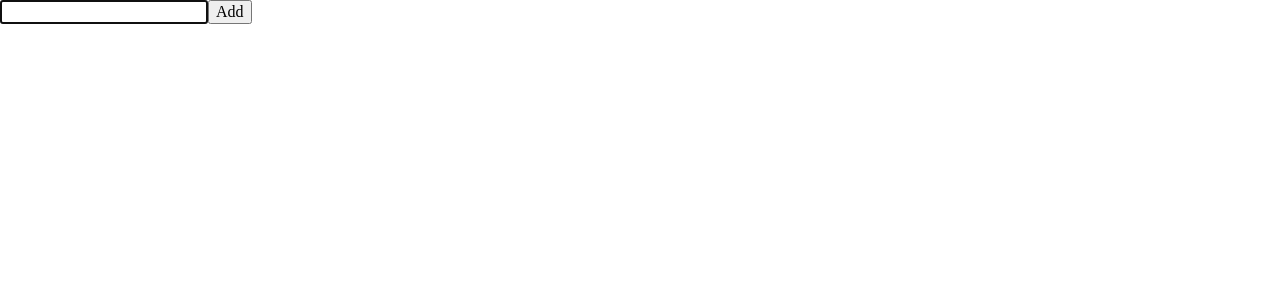
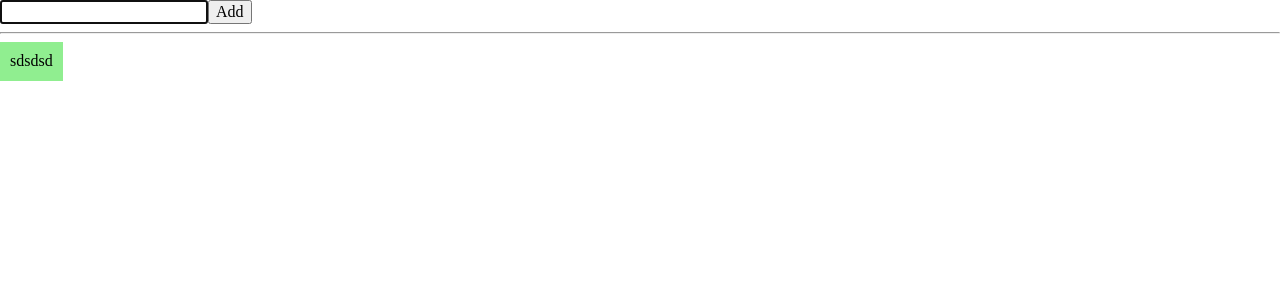
Before and after one commit to RomanAhramenya/react-ts, a React (Vite) app: page / in a window 1280 px wide. Shown: the top 300 px of the page. Built offline with nearby package versions, Linux system fonts and the light colour scheme.

Commit message:
types for children

```diff
--- a/src/App.tsx
+++ b/src/App.tsx
@@ -1,5 +1,6 @@
 
 import './App.css'
+import ChildrenApp from './components/children/ChildrenApp'
 import Todo from './components/todoList/Todo'
 
 
@@ -9,6 +10,8 @@ const App: React.FC = () => {
   return (
     <div>
       <Todo />
+      <hr />
+      <ChildrenApp />
     </div>
   )
 }
--- a/src/components/children/ChildrenApp.tsx
+++ b/src/components/children/ChildrenApp.tsx
@@ -0,0 +1,15 @@
+import React from 'react'
+import CustomButton from './customButton'
+
+const ChildrenApp: React.FC = () => {
+    return (
+        <div>
+            <CustomButton>
+                <span>sdsdsd</span>
+
+            </CustomButton>
+        </div>
+    )
+}
+
+export default ChildrenApp
--- /dev/null
+++ b/src/components/children/CustomButton.tsx
@@ -0,0 +1,17 @@
+import { ReactElement, ReactNode } from "react"
+
+interface ICustomButton {
+    // children: ReactNode // классика позволяет передовать любое количество элементов
+    // children: string // разрешена только строка...если обернуть в span , то будет ошибка
+    children: ReactElement //
+}
+
+const CustomButton: React.FC<ICustomButton> = ({ children }) => {
+    return (
+        <button style={{ background: 'lightgreen', padding: '10px', border: 'none' }}>
+            {children}
+        </button>
+    )
+}
+
+export default CustomButton
```
